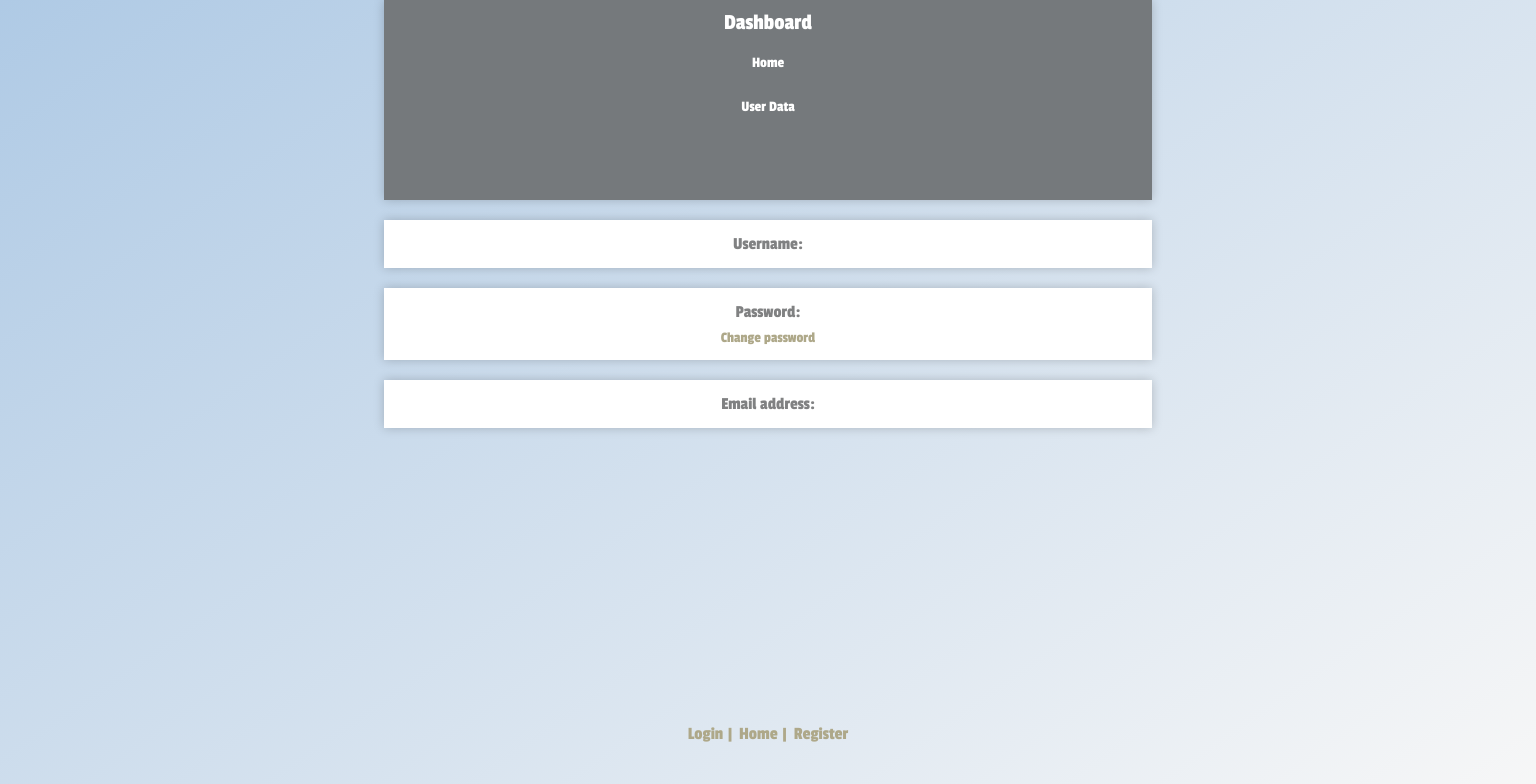
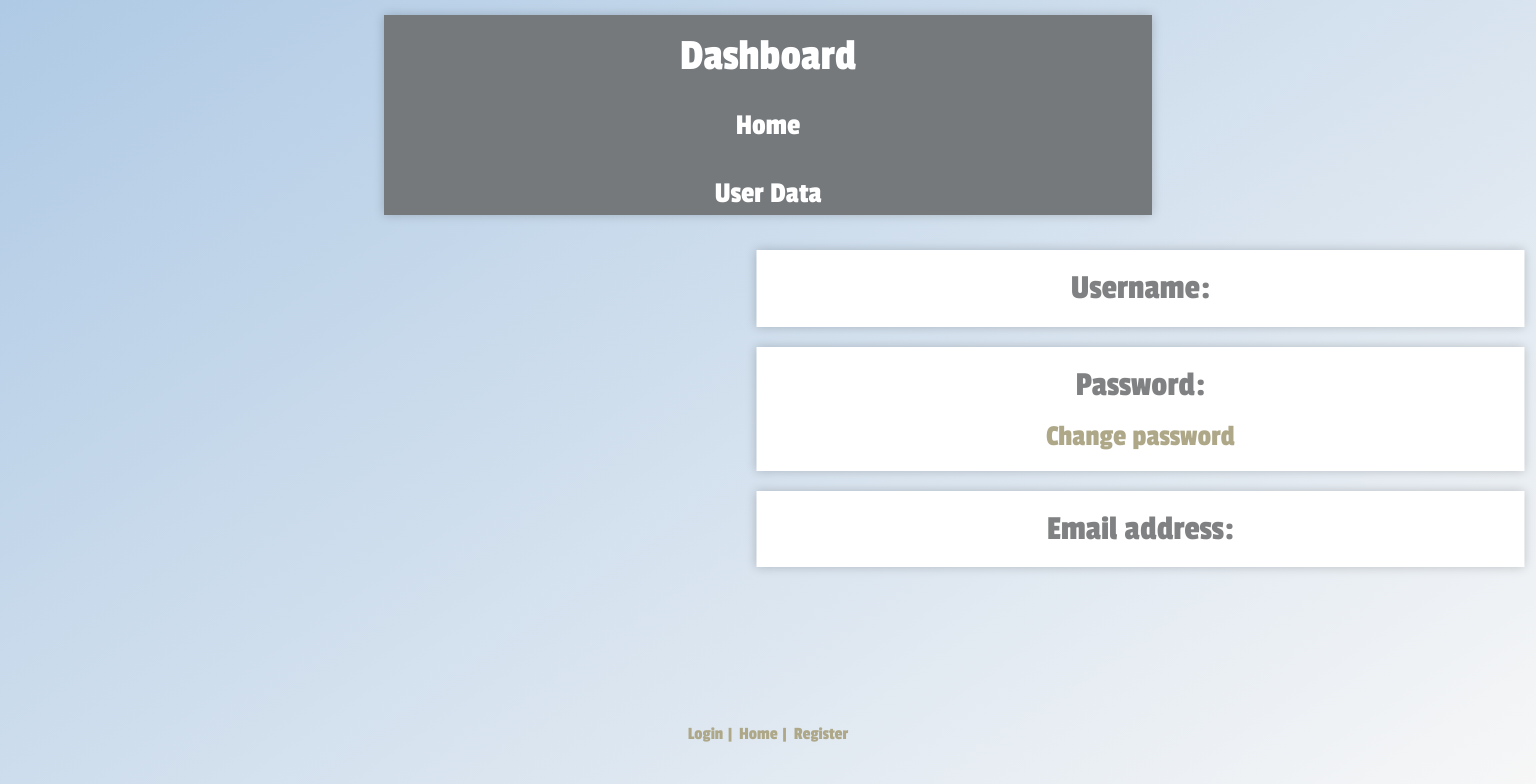
Before and after one commit to blob421/Vue_App, a Vue app: page /dashboard/data in a window 1536 px wide. Shown: the top 784 px of the page. Built offline with nearby package versions, Linux system fonts and the light colour scheme; no server answers.

Commit message:
Added support for ipad pro 5 gen and big screens

```diff
--- a/src/views/dashboard/dashboard_data.vue
+++ b/src/views/dashboard/dashboard_data.vue
@@ -35,7 +35,36 @@
 
 
 <style>
+@media (min-width:1400px){
+    .body{
+      width: 100vw;
 
+
+
+    }
+    .sidebar{
+
+    width: 800px;
+  max-width: 100%;
+  font-size: 30px;
+  position: absolute;
+  left: 50%;
+  transform: translateX(-50%);
+    }
+     .card{
+
+
+        width: 800px;
+  max-width: 90vw;
+  position: relative;
+  left: 50%;
+  transform: translateX(-51.5%);
+  text-align: center;
+  font-size: 30px;
+  top: 15vw;
+    }
+
+}
 @media (min-width: 1024px){
   body {
   font-family: "Passion One", sans-serif;
--- a/src/views/dashboard/dashboard_home.vue
+++ b/src/views/dashboard/dashboard_home.vue
@@ -30,7 +30,45 @@
 </template>
 
 <style>
+@media (min-width:1400px){
+    .body{
+      width: 100vw;
+     font-size: 40px;
 
+
+    }
+    .header{
+        position:relative;
+        top: 14vw;
+        width: 50%;
+        left: 50%;
+       transform: translateX(-50%);
+       height: 5vw;
+       font-size: 30px;
+    }
+    .sidebar{
+
+    width: 800px;
+  max-width: 100%;
+  font-size: 40px;
+  position: absolute;
+  left: 50%;
+  transform: translateX(-50%);
+    }
+     .card{
+
+
+        width: 800px;
+  max-width: 90vw;
+  position: relative;
+  left: 50%;
+  transform: translateX(-51.5%);
+  text-align: center;
+  font-size: 40px;
+  top: 15vw;
+    }
+
+}
 @media (min-width: 1024px){
   body {
   font-family: "Passion One", sans-serif;
```
